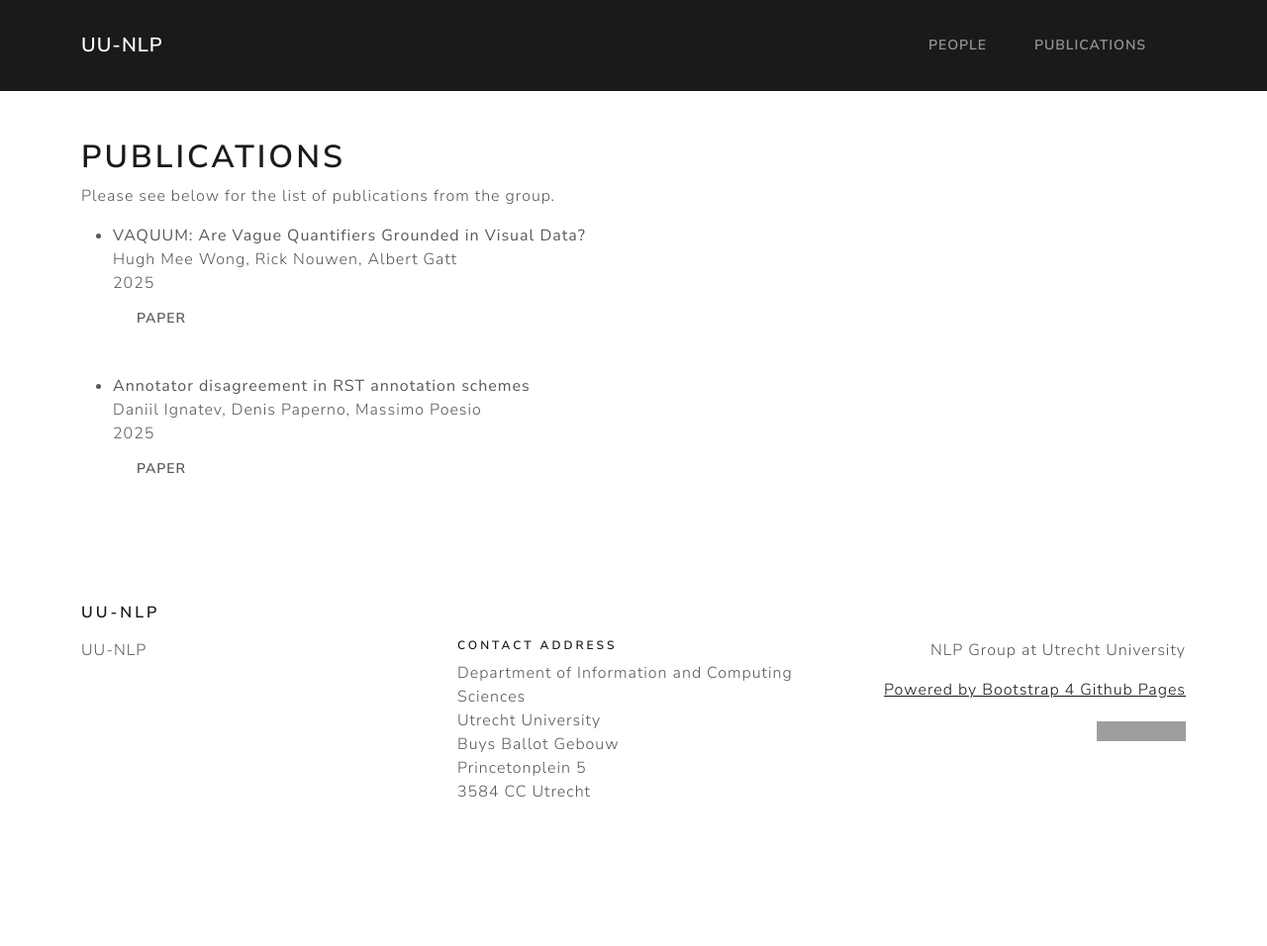
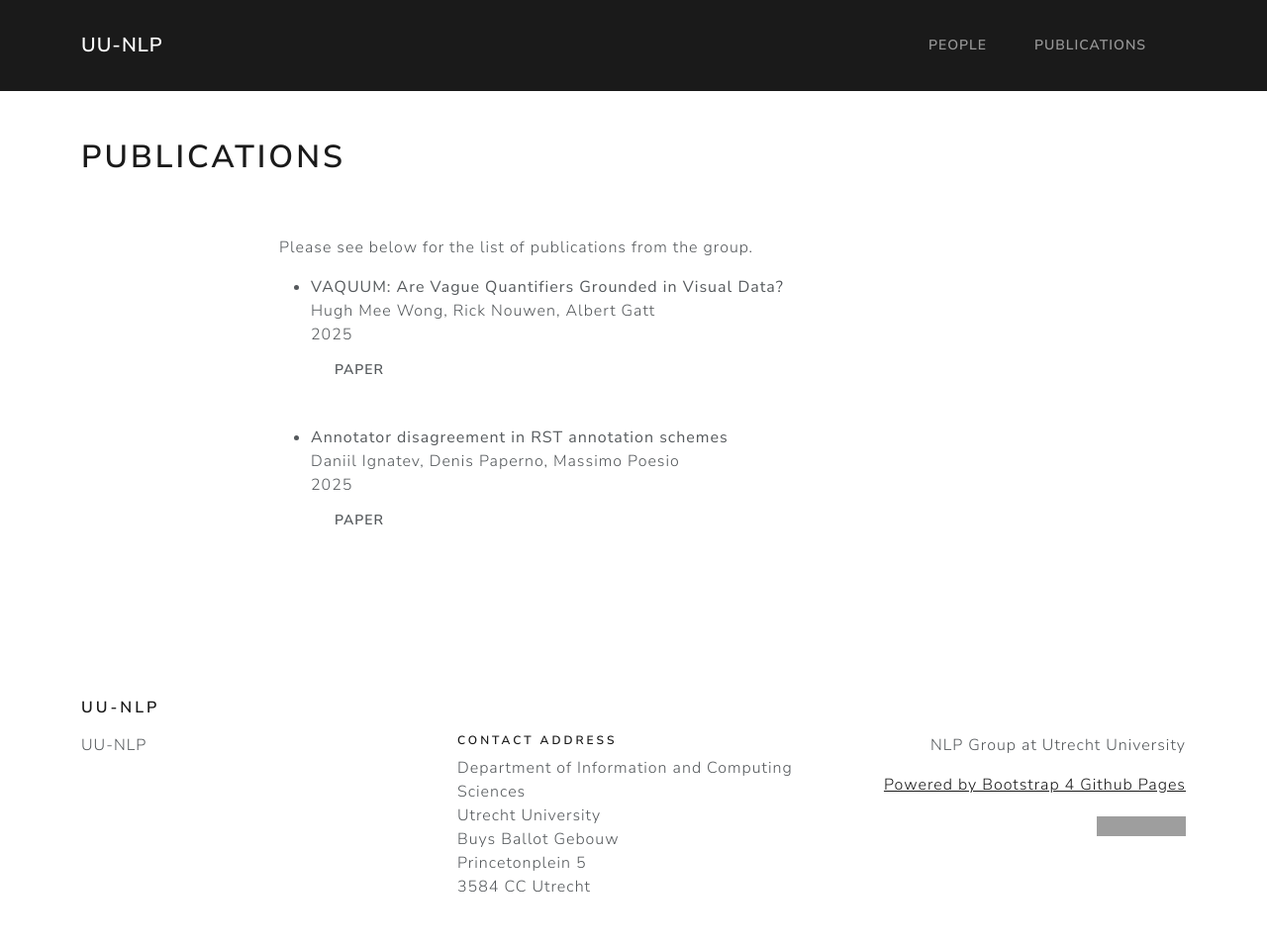
Before and after one commit to thaoanhdang/uu-nlp.github.io, a Jekyll site: the page built from publications.md, in a window 1280 px wide. Shown: the whole page at 99% size. Built offline with Jekyll 4.4.1, drawn with Linux system fonts in a browser that asks for light colours; our own code applies the rules of GitHub Pages for plain Markdown files; before the commit the page ends 900 px from its top, so only the background shows below that; grey boxes are pictures that could not be loaded.

Commit message:
Update publications.md

```diff
--- a/publications.md
+++ b/publications.md
@@ -2,6 +2,11 @@
 title: Publications
 permalink: /publications/
 ---
+
+{::nomarkdown}
+<div class="container" style="margin-top: 60px; margin-bottom: 60px; padding-left: 200px; padding-right: 200px;">
+{:/}
+
 Please see below for the list of publications from the group.
 
 * **VAQUUM: Are Vague Quantifiers Grounded in Visual Data?**
@@ -15,3 +20,7 @@ Hugh Mee Wong, Rick Nouwen, Albert Gatt<br>
 Daniil Ignatev, Denis Paperno, Massimo Poesio<br>
 2025
 <a href="https://openpublishing.library.umass.edu/scil/article/id/3137/" class="btn btn-blue">paper</a>
+
+{::nomarkdown}
+</div>
+{:/}
```
